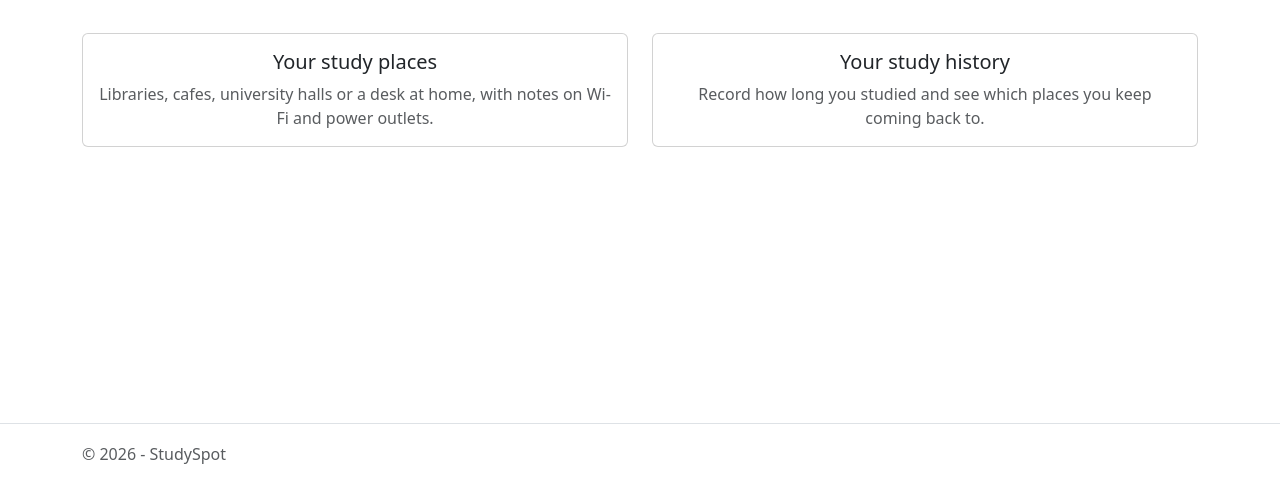
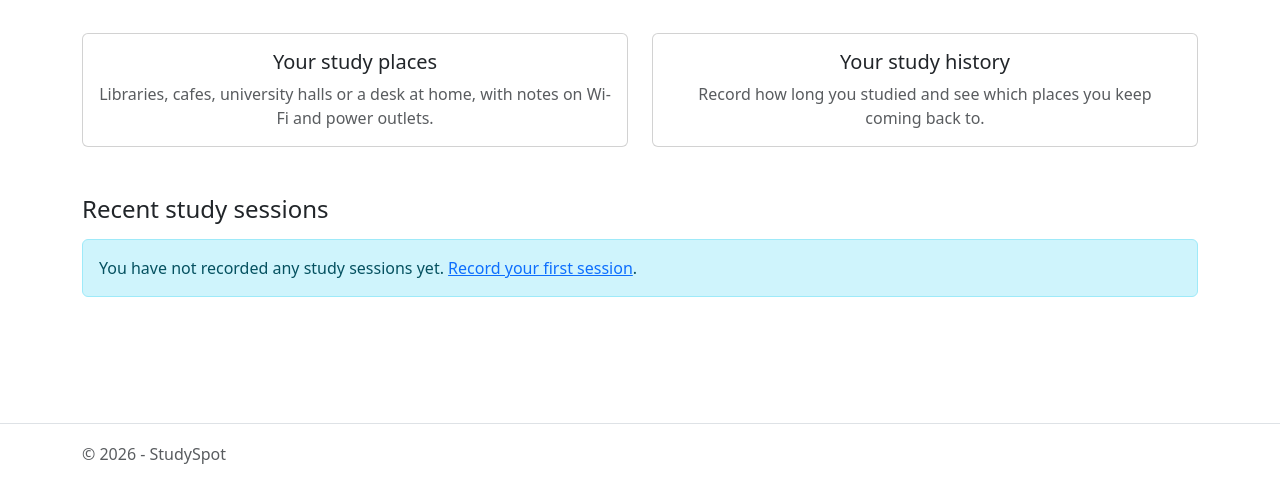
Before and after one commit to RadenkovGit/StudySpot, an ASP.NET Core app: page / in a window 1280 px wide. Shown: the part 316-800 px from the top of the page. Run offline with ASP.NET Core 8, Linux system fonts and the light colour scheme; style sheets or scripts are compiled from the project's sources.

Commit message:
Show study totals and recent sessions

```diff
--- a/StudySpot/Controllers/HomeController.cs
+++ b/StudySpot/Controllers/HomeController.cs
@@ -1,14 +1,26 @@
 using System.Diagnostics;
 using Microsoft.AspNetCore.Mvc;
 using StudySpot.Models;
+using StudySpot.Services;
 
 namespace StudySpot.Controllers;
 
 public class HomeController : Controller
 {
-    public IActionResult Index()
+    private const int RecentSessionsCount = 5;
+
+    private readonly IStudySessionService studySessionService;
+
+    public HomeController(IStudySessionService studySessionService)
     {
-        return View();
+        this.studySessionService = studySessionService;
+    }
+
+    public async Task<IActionResult> Index()
+    {
+        var recentSessions = await studySessionService.GetRecentAsync(RecentSessionsCount);
+
+        return View(recentSessions);
     }
 
     public IActionResult Status(int code)
--- a/StudySpot/Services/IStudySessionService.cs
+++ b/StudySpot/Services/IStudySessionService.cs
@@ -14,6 +14,8 @@ public interface IStudySessionService
 
     Task<IReadOnlyList<StudySessionListItemViewModel>> GetHistoryAsync(int? placeId);
 
+    Task<IReadOnlyList<StudySessionListItemViewModel>> GetRecentAsync(int count);
+
     Task<StudySessionListItemViewModel?> GetAsync(int id);
 
     Task<bool> DeleteAsync(int id);
--- a/StudySpot/Services/StudyPlaceService.cs
+++ b/StudySpot/Services/StudyPlaceService.cs
@@ -65,7 +65,9 @@ public class StudyPlaceService : IStudyPlaceService
                 Notes = p.Notes,
                 PlaceTypeName = p.PlaceType.Name,
                 HasWifi = p.HasWifi,
-                HasPowerOutlets = p.HasPowerOutlets
+                HasPowerOutlets = p.HasPowerOutlets,
+                SessionsCount = p.StudySessions.Count(),
+                TotalMinutes = p.StudySessions.Sum(s => s.DurationMinutes)
             })
             .FirstOrDefaultAsync();
     }
--- a/StudySpot/ViewModels/StudyPlaces/StudyPlaceDetailsViewModel.cs
+++ b/StudySpot/ViewModels/StudyPlaces/StudyPlaceDetailsViewModel.cs
@@ -15,4 +15,8 @@ public class StudyPlaceDetailsViewModel
     public bool HasWifi { get; set; }
 
     public bool HasPowerOutlets { get; set; }
+
+    public int SessionsCount { get; set; }
+
+    public int TotalMinutes { get; set; }
 }
--- a/StudySpot/Views/Home/Index.cshtml
+++ b/StudySpot/Views/Home/Index.cshtml
@@ -1,3 +1,5 @@
+@model IReadOnlyList<StudySpot.ViewModels.StudySessions.StudySessionListItemViewModel>
+
 @{
     ViewData["Title"] = "Home";
 }
@@ -35,3 +37,47 @@
         </div>
     </div>
 </section>
+
+<section class="mt-5">
+    <div class="d-flex flex-wrap justify-content-between align-items-center gap-2 mb-3">
+        <h2 class="h4 mb-0">Recent study sessions</h2>
+        @if (Model.Count > 0)
+        {
+            <a class="btn btn-sm btn-outline-secondary" asp-controller="StudySessions" asp-action="Index">View all sessions</a>
+        }
+    </div>
+
+    @if (Model.Count == 0)
+    {
+        <div class="alert alert-info">
+            You have not recorded any study sessions yet.
+            <a asp-controller="StudySessions" asp-action="Create">Record your first session</a>.
+        </div>
+    }
+    else
+    {
+        <div class="table-responsive">
+            <table class="table table-hover align-middle">
+                <thead>
+                    <tr>
+                        <th>Date</th>
+                        <th>Place</th>
+                        <th>Duration</th>
+                    </tr>
+                </thead>
+                <tbody>
+                    @foreach (var session in Model)
+                    {
+                        <tr>
+                            <td class="text-nowrap">@session.Date.ToString("yyyy-MM-dd")</td>
+                            <td class="text-break">
+                                <a asp-controller="StudyPlaces" asp-action="Details" asp-route-id="@session.StudyPlaceId">@session.PlaceName</a>
+                            </td>
+                            <td class="text-nowrap">@session.DurationMinutes min</td>
+                        </tr>
+                    }
+                </tbody>
+            </table>
+        </div>
+    }
+</section>
--- a/StudySpot/Views/StudyPlaces/Details.cshtml
+++ b/StudySpot/Views/StudyPlaces/Details.cshtml
@@ -17,6 +17,12 @@
     <dt class="col-sm-3">Power outlets</dt>
     <dd class="col-sm-9">@(Model.HasPowerOutlets ? "Yes" : "No")</dd>
 
+    <dt class="col-sm-3">Study sessions</dt>
+    <dd class="col-sm-9">@Model.SessionsCount</dd>
+
+    <dt class="col-sm-3">Total study time</dt>
+    <dd class="col-sm-9">@Model.TotalMinutes min</dd>
+
     <dt class="col-sm-3">Notes</dt>
     <dd class="col-sm-9 text-break">@(string.IsNullOrWhiteSpace(Model.Notes) ? "No notes." : Model.Notes)</dd>
 </dl>
```
Also changed, not shown: StudySpot/Services/StudySessionService.cs (+19 -0 lines).
